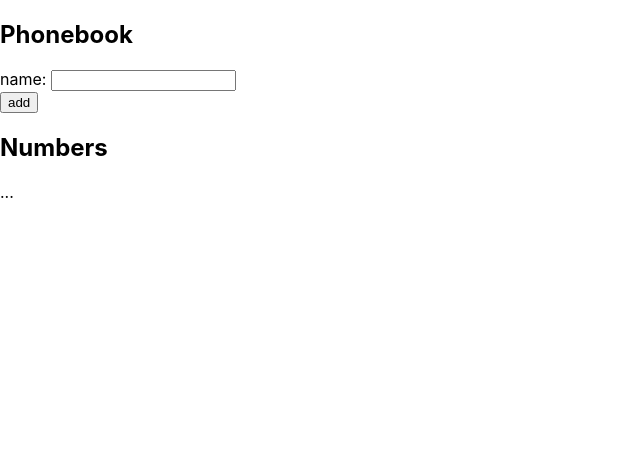
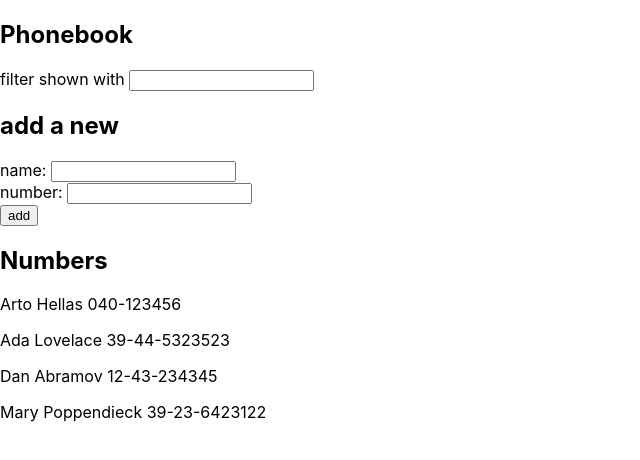
Before and after one commit to r-ilagan/fs-exercises-2020, a React (Create React App) app in the folder part2/phonebook/: page / in a window 1280 px wide. Shown: the top 460 px of the page, without its empty margins (0-640 px from the left). Built offline with nearby package versions, Linux system fonts and the light colour scheme.

Commit message:
Finish part 2.10

```diff
--- a/part2/phonebook/src/App.js
+++ b/part2/phonebook/src/App.js
@@ -1,22 +1,62 @@
 import React, { useState } from 'react';
+import Filter from './components/Filter';
+import PersonForm from './components/PersonForm';
+import Persons from './components/Persons';
 
 const App = () => {
-  const [persons, setPersons] = useState([{ name: 'Arto Hellas' }]);
+  const [persons, setPersons] = useState([
+    { name: 'Arto Hellas', number: '040-123456' },
+    { name: 'Ada Lovelace', number: '39-44-5323523' },
+    { name: 'Dan Abramov', number: '12-43-234345' },
+    { name: 'Mary Poppendieck', number: '39-23-6423122' },
+  ]);
   const [newName, setNewName] = useState('');
+  const [newNumber, setNewNumber] = useState('');
+  const [filter, setFilter] = useState('');
+
+  const addNewName = (event) => {
+    event.preventDefault();
+    let exists = false;
+    for (const person of persons) {
+      if (person.name === newName) {
+        alert(`${newName} is already added to phonebook`);
+        exists = true;
+      }
+    }
+    if (!exists) {
+      const makePerson = {
+        name: newName,
+        number: newNumber,
+      };
+      setPersons(persons.concat(makePerson));
+      setNewName('');
+      setNewNumber('');
+    }
+  };
+
+  const handleNameChange = (event) => {
+    setNewName(event.target.value);
+  };
+
+  const handleNumberChange = (event) => {
+    setNewNumber(event.target.value);
+  };
+
+  const handleFilter = (event) => {
+    setFilter(event.target.value);
+  };
 
   return (
     <div>
       <h2>Phonebook</h2>
-      <form>
-        <div>
-          name: <input />
-        </div>
-        <div>
-          <button type="submit">add</button>
-        </div>
-      </form>
+      <Filter handleFilter={handleFilter} />
+      <h2>add a new</h2>
+      <PersonForm
+        handlers={{ addNewName, handleNameChange, handleNumberChange }}
+        states={{ newName, newNumber }}
+      />
       <h2>Numbers</h2>
-      ...
+      <Persons filter={filter} persons={persons} />
     </div>
   );
 };
--- /dev/null
+++ b/part2/phonebook/src/components/Filter.js
@@ -0,0 +1,11 @@
+import React from 'react';
+
+const Filter = ({ handleFilter }) => {
+  return (
+    <div>
+      filter shown with <input onChange={handleFilter} />
+    </div>
+  );
+};
+
+export default Filter;
--- /dev/null
+++ b/part2/phonebook/src/components/PersonForm.js
@@ -0,0 +1,21 @@
+import React from 'react';
+
+const PersonForm = ({ handlers, states }) => {
+  const { addNewName, handleNameChange, handleNumberChange } = handlers;
+  const { newName, newNumber } = states;
+  return (
+    <form onSubmit={addNewName}>
+      <div>
+        name: <input value={newName} onChange={handleNameChange} />
+      </div>
+      <div>
+        number: <input value={newNumber} onChange={handleNumberChange} />
+      </div>
+      <div>
+        <button type="submit">add</button>
+      </div>
+    </form>
+  );
+};
+
+export default PersonForm;
--- /dev/null
+++ b/part2/phonebook/src/components/Persons.js
@@ -0,0 +1,17 @@
+import React from 'react';
+
+const Persons = ({ filter, persons }) => {
+  return (
+    <div>
+      {persons
+        .filter((person) => person.name.toLowerCase().includes(filter))
+        .map((person) => (
+          <p key={person.name}>
+            {person.name} {person.number}
+          </p>
+        ))}
+    </div>
+  );
+};
+
+export default Persons;
```
